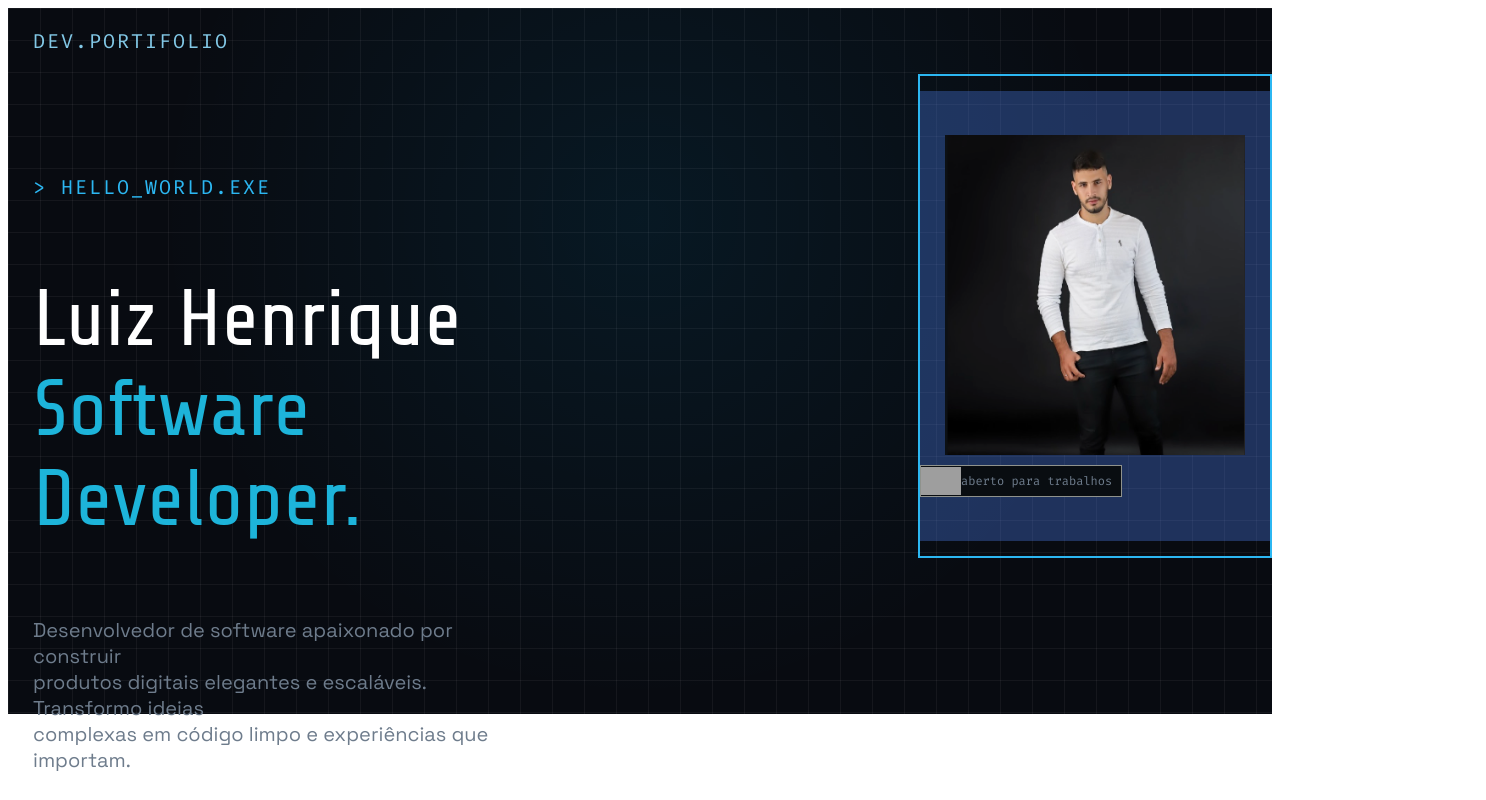
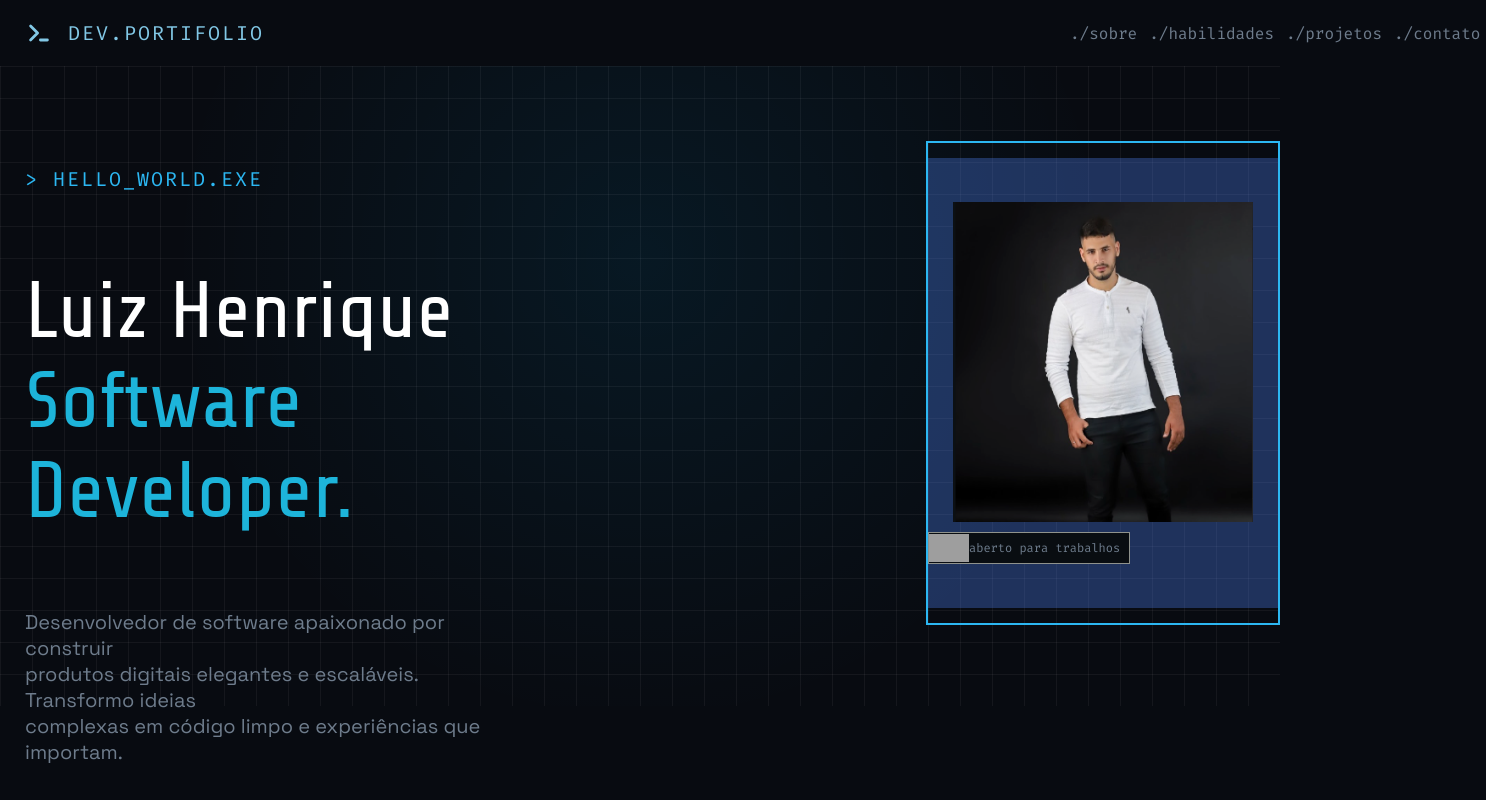
Before and after one commit to LuizFelixDev/devportifolio, a React (Vite) app: page / in a window 1280 px wide. Shown: the whole page, 1486 px wide, since content can reach past the window. Built offline with nearby package versions, Linux system fonts and the light colour scheme; grey boxes are pictures that could not be loaded; a web font is replaced by a local one.

Commit message:
feat: tranformando Appbar em componet e adicionado botões de navegação

```diff
--- /dev/null
+++ b/src/components/Appbar/Appbar.css
@@ -0,0 +1,45 @@
+body {
+    margin: 0;
+    background-color: #080b11;
+}
+
+header {
+    background-color: #080b11;
+}
+
+.bar {
+    display: flex;
+    flex-direction: row;
+    justify-content: start;
+    align-items: center;
+    margin: 0 0 0 25px;
+    font-size: 20px;
+    color: #82c8e6;
+    font-family: 'Fira Code', monospace;
+    letter-spacing: 2px;
+}
+
+.nav-bar{
+  display: flex;
+  margin-left: 800px;
+}
+
+.sobre, .habilidades, .projetos, .contato{
+  background-color: transparent;
+  color: #6e7c8c;
+  font-family: 'Fira Code', monospace;
+  border: none;
+  font-size: 16px;
+  padding: auto;
+}
+
+.sobre:hover, .habilidades:hover, .projetos:hover, .contato:hover{
+  color: #82c8e6;
+  cursor: pointer;
+}
+
+.logo {
+  margin-right: 15px;
+  height: 28px;
+
+}
--- /dev/null
+++ b/src/components/Appbar/Appbar.tsx
@@ -0,0 +1,16 @@
+import './Appbar.css'
+import logo from '../../assets/gemini-svg.svg'
+export function Appbar() {
+  return (
+    <header className='bar'>
+      <img src={logo} alt="" className='logo' />
+      <p>DEV.PORTIFOLIO</p>
+      <nav className='nav-bar'>
+        <button className='sobre'>./sobre</button>
+        <button className='habilidades'>./habilidades</button>
+        <button className='projetos'>./projetos</button>
+        <button className='contato'>./contato</button>
+      </nav>
+    </header>
+  )
+}
--- a/src/main.jsx
+++ b/src/main.jsx
@@ -1,9 +1,11 @@
 import { StrictMode } from 'react'
 import { createRoot } from 'react-dom/client'
 import {Home} from './pages/Home/Home'
+import { Appbar } from './components/Appbar/Appbar'
 
 createRoot(document.getElementById('root')).render(
   <StrictMode>
+    <Appbar></Appbar>
     <Home></Home>
   </StrictMode>,
 )
--- a/src/pages/Home/Home.jsx
+++ b/src/pages/Home/Home.jsx
@@ -6,9 +6,6 @@ export function Home() {
 
   return (
     <div className='body'>
-      <header>
-        <p className='textroboticbar'>DEV.PORTIFOLIO</p>
-      </header>
       <div className='container'>
         <div className='information'>
           <p className='textrobotic'>&gt;  HELLO_WORLD.EXE</p>
--- a/src/pages/Home/styles.css
+++ b/src/pages/Home/styles.css
@@ -1,3 +1,5 @@
+
+
 .body {
   display: flex;
   flex-direction: column;
@@ -47,13 +49,6 @@
 }
 
 
-.textroboticbar {
-  font-size: 20px;
-  margin-left: 25px;
-  color: #82c8e6;
-  font-family: 'Fira Code', monospace;
-  letter-spacing: 2px;
-}
 
 .title {
   font-size: 80px;
@@ -113,4 +108,5 @@
   height: 480px;
   width: 380px;
   border: 2px solid #2cb7f2;
+  margin-top: 75px;
 }
```
Also changed, not shown: src/assets/gemini-svg.svg (added).
